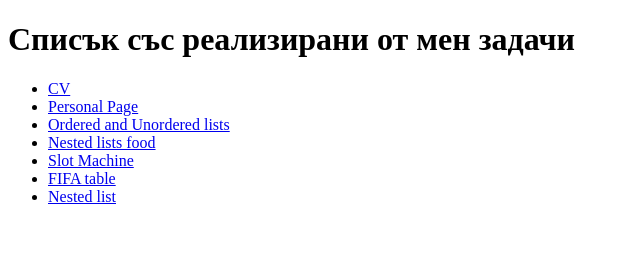
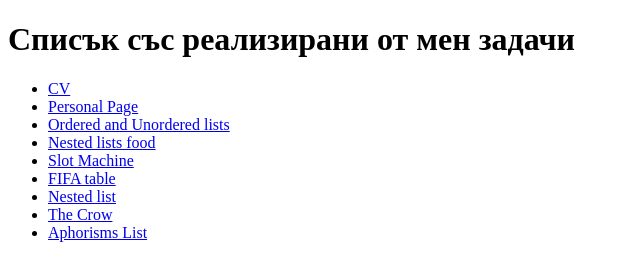
Before and after one commit to atpenkova/WD-HW, a plain HTML site: page HW/index.html in a window 1280 px wide. Shown: the whole page, without its empty margins (0-640 px from the left). Drawn offline with Linux system fonts and the light colour scheme.

Commit message:
Update index.html

```diff
--- a/HW/index.html
+++ b/HW/index.html
@@ -30,6 +30,12 @@
         <li>
             <a href="./Pages/Nested list.html">Nested list</a>
         </li>
+           <li>
+            <a href="./Pages/thecrow.html">The Crow</a>
+        </li>
+        <li>
+            <a href="./Pages/AphorismsList.html">Aphorisms List</a>
+        </li>
     </ul>
 </body>
 </html>
```
